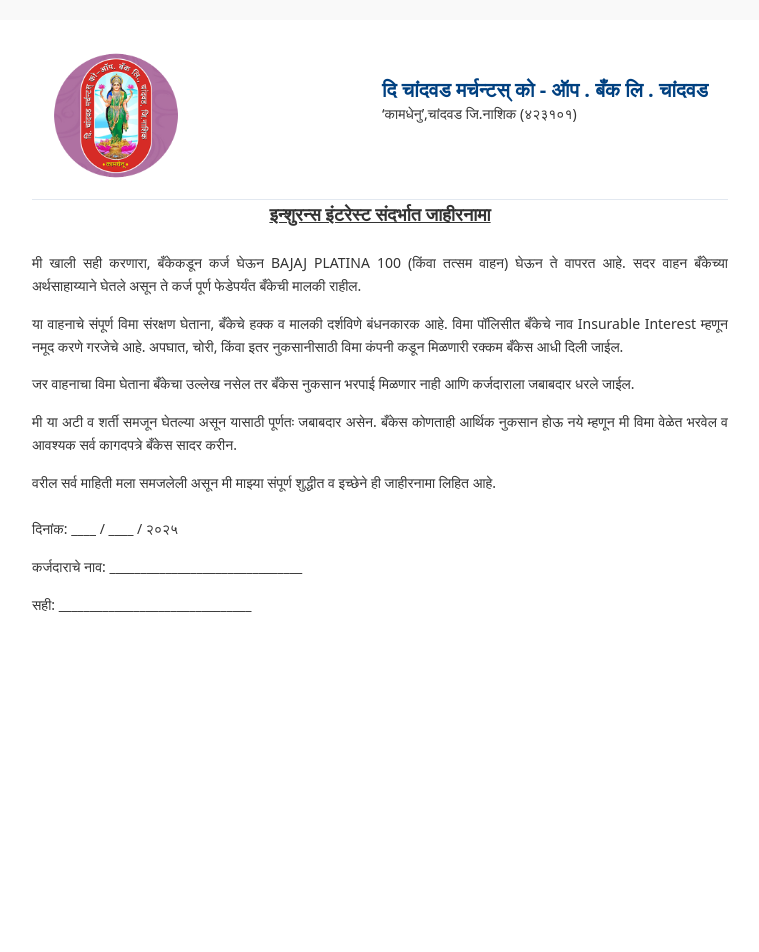
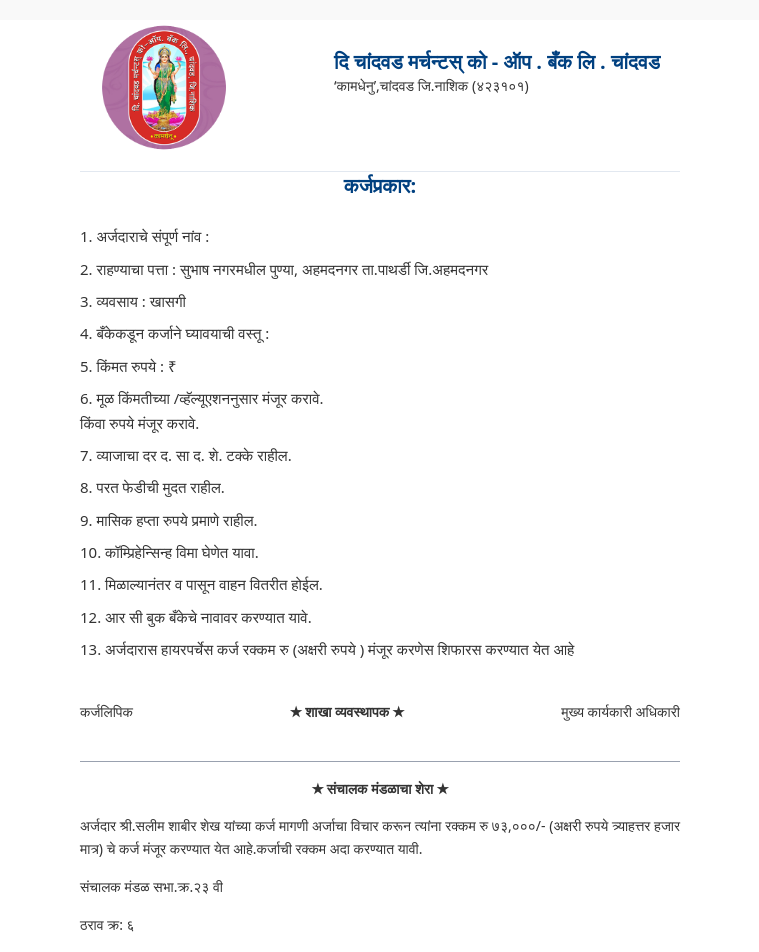
Before and after one commit to zaltemahesh7/loan, a React (Vite) app: page /insurable-interest-declaration in a window 1280 px wide. Shown: the top 952 px of the page, without its empty margins (260-1019 px from the left). Built offline with nearby package versions, Linux system fonts and the light colour scheme.

Commit message:
6 pages done

```diff
--- a/src/components/BankNotice.jsx
+++ b/src/components/BankNotice.jsx
@@ -39,7 +39,7 @@
             मंजूर रक्कम: {user?.userInfo?.approvedAmount}
           </p>
           <p className="font-bold mb-1">
-            संपूर्ण पत्ता : मु.पो.नाईकवाडी पुरा,चांदवड ता.चांदवड जि.नाशिक
+            संपूर्ण पत्ता : {user?.userInfo?.address}
           </p>
           <div>
             <p className="font-bold mb-1">जामीनदाराची नावे:</p>
@@ -117,8 +117,8 @@
       <LoanSanctionLetter />
       <LoanInstructions />
       <LoanSuretyForm />
-      {/* <VehicleLoanAgreement /> */}
-      {/* <InsurableInterestDeclaration /> */}
+      <VehicleLoanAgreement />
+      <InsurableInterestDeclaration />
       {/* <LoanRecoveryNotice /> */}
       {/* <LoanApprovalLetter /> */}
       {/* <PromissoryNote /> */}
--- a/src/components/InsurableInterestDeclaration.jsx
+++ b/src/components/InsurableInterestDeclaration.jsx
@@ -2,58 +2,90 @@
 import React from "react";
 import NavigationWrapper from "./NavigationWrapper";
 import CommonHeader from "./CommonHeader";
+import { useSelector } from "react-redux";
 
 const InsurableInterestDeclaration = () => {
+  const user = useSelector((state) => state.agreement);
+
   return (
     <>
       <div
-        className="max-w-3xl mx-auto bg-white p-8 font-sans text-sm leading-relaxed"
+        className="max-w-3xl mx-auto max-h-[297mm] bg-white p-1 px-20 font-sans text-xs leading-tight overflow-y-auto"
         style={{ minHeight: "297mm" }}
       >
         <CommonHeader />
 
-        {/* Title */}
-        <h2 className="text-center font-semibold text-lg underline mb-6">
-          इन्शुरन्स इंटरेस्ट संदर्भात जाहीरनामा
-        </h2>
-
-        {/* Body */}
-        <div className="space-y-4">
-          <p>
-            मी खाली सही करणारा, बँकेकडून कर्ज घेऊन BAJAJ PLATINA 100 (किंवा
-            तत्सम वाहन) घेऊन ते वापरत आहे. सदर वाहन बँकेच्या अर्थसाहाय्याने
-            घेतले असून ते कर्ज पूर्ण फेडेपर्यंत बँकेची मालकी राहील.
-          </p>
-
-          <p>
-            या वाहनाचे संपूर्ण विमा संरक्षण घेताना, बँकेचे हक्क व मालकी दर्शविणे
-            बंधनकारक आहे. विमा पॉलिसीत बँकेचे नाव Insurable Interest म्हणून नमूद
-            करणे गरजेचे आहे. अपघात, चोरी, किंवा इतर नुकसानीसाठी विमा कंपनी कडून
-            मिळणारी रक्कम बँकेस आधी दिली जाईल.
-          </p>
-
-          <p>
-            जर वाहनाचा विमा घेताना बँकेचा उल्लेख नसेल तर बँकेस नुकसान भरपाई
-            मिळणार नाही आणि कर्जदाराला जबाबदार धरले जाईल.
-          </p>
-
-          <p>
-            मी या अटी व शर्ती समजून घेतल्या असून यासाठी पूर्णतः जबाबदार असेन.
-            बँकेस कोणताही आर्थिक नुकसान होऊ नये म्हणून मी विमा वेळेत भरवेल व
-            आवश्यक सर्व कागदपत्रे बँकेस सादर करीन.
-          </p>
-
-          <p>
-            वरील सर्व माहिती मला समजलेली असून मी माझ्या संपूर्ण शुद्धीत व
-            इच्छेने ही जाहीरनामा लिहित आहे.
-          </p>
+        <div className="text-center mb-6">
+          <h1 className="text-xl font-semibold">
+            कर्जप्रकार: {user?.userInfo?.loanType}
+          </h1>
+          <h2 className="text-lg font-medium mt-1">
+            {user?.userInfo?.loanType}
+          </h2>
         </div>
 
-        {/* Footer */}
-        <div className="mt-6 space-y-2">
-          <p>दिनांक: ____ / ____ / २०२५</p>
-          <p>कर्जदाराचे नाव: _______________________________</p>
-          <p>सही: _______________________________</p>
+        <ol className="list-decimal list-inside space-y-2 text-[15px] leading-relaxed">
+          <li>अर्जदाराचे संपूर्ण नांव : {user?.userInfo?.borrowerName}</li>
+          <li>
+            राहण्याचा पत्ता : सुभाष नगरमधील पुण्या, अहमदनगर ता.पाथर्डी
+            जि.अहमदनगर
+          </li>
+          <li>व्यवसाय : खासगी</li>
+          <li>
+            बँकेकडून कर्जाने घ्यावयाची वस्तू : {user?.userInfo?.borrowedVehicle}
+          </li>
+          <li>किंमत रुपये : ₹ {user?.userInfo?.vehiclePrice}</li>
+          <li>
+            मूळ किंमतीच्या /व्हॅल्यूएशननुसार मंजूर करावे. <br />
+            किंवा रुपये {user?.userInfo?.approvedAmount} मंजूर करावे.
+          </li>
+          <li>
+            व्याजाचा दर द. सा द. शे. {user?.userInfo?.interestRate} टक्के राहील.
+          </li>
+          <li>परत फेडीची मुदत {user?.userInfo?.loanDuration} राहील.</li>
+          <li>
+            मासिक हप्ता रुपये {user?.userInfo?.loanDuration} प्रमाणे राहील.
+          </li>
+          <li>कॉम्प्रिहेन्सिन्ह विमा घेणेत यावा.</li>
+          <li>मिळाल्यानंतर व पासून वाहन वितरीत होईल.</li>
+          <li>आर सी बुक बँकेचे नावावर करण्यात यावे.</li>
+          <li>
+            अर्जदारास हायरपर्चेस कर्ज रक्कम रु {user?.userInfo?.approvedAmount}{" "}
+            (अक्षरी रुपये {user?.userInfo?.approvedAmountInWord}) मंजूर करणेस
+            शिफारस करण्यात येत आहे
+          </li>
+        </ol>
+
+        <div className="mt-10 flex justify-between text-sm">
+          <div>
+            <p>कर्जलिपिक</p>
+          </div>
+          <div>
+            <p className="text-center font-bold">★ शाखा व्यवस्थापक ★</p>
+          </div>
+          <div className="text-right">
+            <p>मुख्य कार्यकारी अधिकारी</p>
+          </div>
+        </div>
+
+        <div className="border-t border-gray-400 mt-6 pt-4 text-sm leading-relaxed">
+          <div className="flex items-center justify-center">
+            <p className="text-center font-bold">★ संचालक मंडळाचा शेरा ★</p>
+          </div>
+          <p>
+            अर्जदार श्री.सलीम शाबीर शेख यांच्या कर्ज मागणी अर्जाचा विचार करून
+            त्यांना रक्कम रु ७३,०००/- (अक्षरी रुपये त्र्याहत्तर हजार मात्र) चे
+            कर्ज मंजूर करण्यात येत आहे.कर्जाची रक्कम अदा करण्यात यावी.
+          </p>
+          <p className="mt-2">संचालक मंडळ सभा.क्र.२३ वी</p>
+          <p className="mt-2">ठराव क्र: ६ </p>
+          <p className="mt-1">तारीख : {user?.userInfo?.date}</p>
+          <div className="mt-1 flex justify-end">
+            <div className="flex flex-col justify-center items-center">
+              <p>चेअरमन </p>
+              <p>दि चांदवड मर्चन्टस् को ऑपरेटिव्ह बँक लि चांदवड</p>
+            </div>
+          </div>
         </div>
       </div>
     </>
--- a/src/components/LoanSuretyForm.jsx
+++ b/src/components/LoanSuretyForm.jsx
@@ -20,7 +20,7 @@
             जामीनदार करारनामा
           </h1> */}
 
-          <p>
+          <div>
             आम्ही जामीनदार:
             <br />
             <ol>
@@ -30,7 +30,7 @@
                 </li>
               ))}
             </ol>
-          </p>
+          </div>
 
           <p className="mt-2">
             असा करार करतो की, आम्ही जामीनदार राहण्यास तयार असून, वर नमूद
@@ -91,11 +91,11 @@
           <div className="mt-1">
             <ol>
               {user?.guarantors?.map((guarantor, index) => (
-                <li key={index}>
+                <li key={index} className="grid grid-cols-2">
                   <p>
                     जामीनदार क्र. {index + 1}) {guarantor}{" "}
-                    ____________________________
                   </p>
+                    ________________________________________
                 </li>
               ))}
             </ol>
--- a/src/redux/user/userSlice.js
+++ b/src/redux/user/userSlice.js
@@ -20,6 +20,7 @@
     interestRate: "",
     emiAmount: "",
     borrowedVehicle: "",
+    vehiclePrice: "",
     seller: "",
   },
   guarantors: [""],
```
Also changed, not shown: src/components/CreditAppraisalNote.jsx (+51 -18 lines), src/components/VehicleLoanAgreement.jsx (+38 -35 lines), src/components/LoanInstructions.jsx (line endings or trailing spaces), src/components/LoanSanctionLetter.jsx (line endings or trailing spaces).
